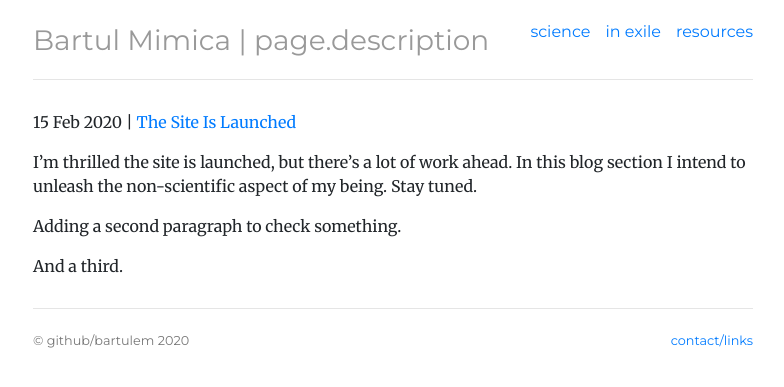
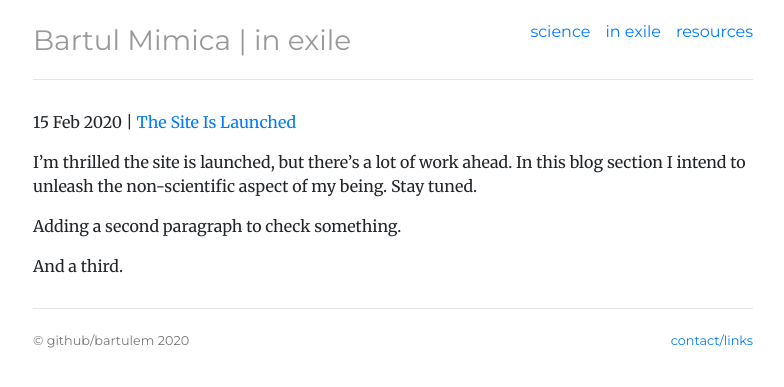
Before and after one commit to bartulem/bartulem.github.io, a Jekyll site: the page built from inexile/index.html, in a window 1280 px wide. Shown: the top 387 px of the page, without its empty margins (247-1031 px from the left). Built offline with Jekyll 4.4.1, drawn with Linux system fonts in a browser that asks for light colours; comment, search, counter and statistics services are not loaded.

Commit message:
Update header.html

```diff
--- a/_includes/header.html
+++ b/_includes/header.html
@@ -4,5 +4,5 @@
 		<li class="{{ page.inexile }}"><a href="/inexile" title="inexile">in exile</a></li>
 		<li class="{{ page.resources }}"><a href="/resources" title="resources">resources</a></li>
 	</ul>
-	<h3 class="text-muted"><a href="/">Bartul Mimica | page.description</a></h3>
+	<h3 class="text-muted"><a href="/">Bartul Mimica | {{ page.description}}</a></h3>
 </div> <!-- /header -->
```
